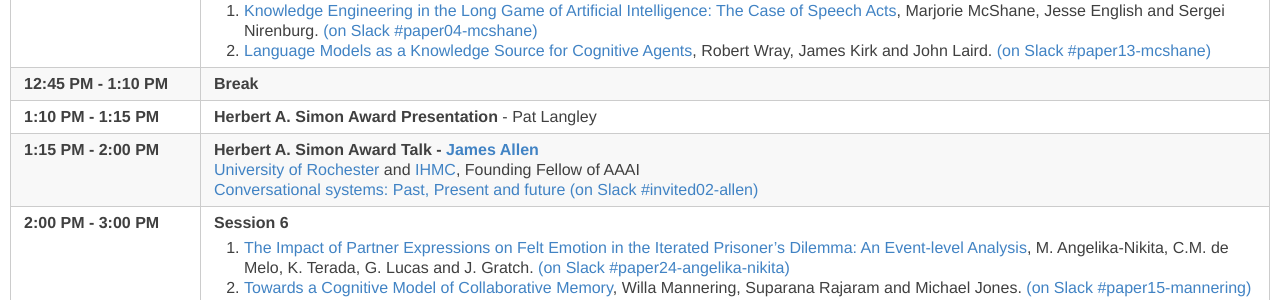
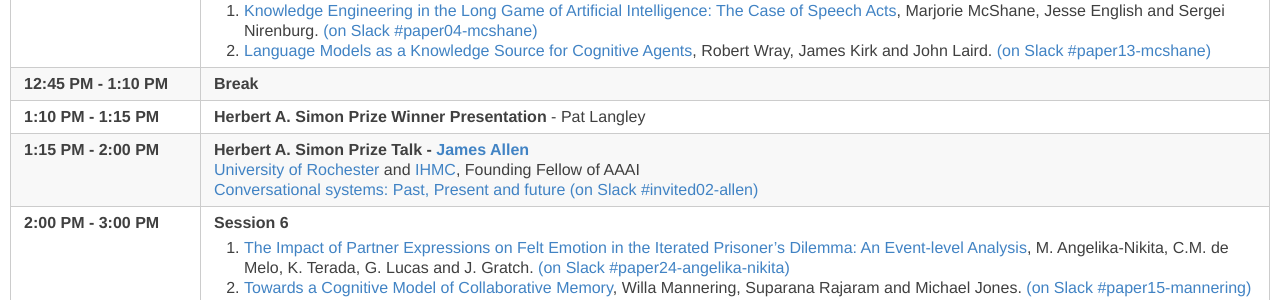
Before and after one commit to AdvancesInCognitiveSystems/acs2021, a Jekyll site: the page built from _days/wednesday-day2.md, in a window 1280 px wide. Shown: the part 427-727 px from the top of the page. Built offline with Jekyll 4.4.1, drawn with Linux system fonts in a browser that asks for light colours.

Commit message:
simon Prize

```diff
--- a/_days/wednesday-day2.md
+++ b/_days/wednesday-day2.md
@@ -37,12 +37,12 @@ and made available on YouTube.
 
 <tr> <td> <span class="schedtime"> 12:45 PM - 1:10 PM </span></td> <td>  <b> Break</b> </td> </tr>
 <tr> <td> <span class="schedtime"> 1:10 PM - 1:15 PM </span></td> <td>
-<b> Herbert A. Simon Award Presentation </b>  - Pat Langley</td>
+<b> Herbert A. Simon Prize Winner Presentation </b>  - Pat Langley</td>
 </tr>
 
 <tr>
 <td> <span class="schedtime"> 1:15 PM - 2:00 PM </span></td>
-<td> <b>  Herbert A. Simon Award Talk - <a href="{{site.baseurl}}/speakers/james_allen/"> James Allen</a> </b><br>
+<td> <b>  Herbert A. Simon Prize Talk - <a href="{{site.baseurl}}/speakers/james_allen/"> James Allen</a> </b><br>
     <a href="https://www.cs.rochester.edu/u/james/">University of
     Rochester</a> and <a href="https://www.ihmc.us/groups/jallen/">IHMC</a>, Founding Fellow of AAAI<br>
     <a href="{{site.baseurl}}/talks/#allen">Conversational systems: Past, Present and future</a>  <a onClick="goToSlackChannel(102)"> (on Slack #invited02-allen)</a></td>
```
